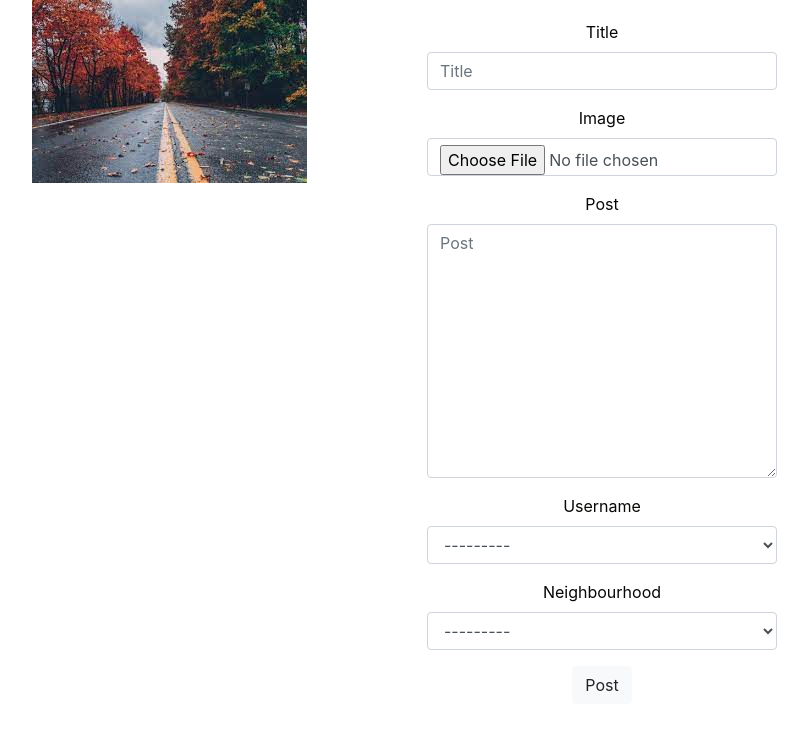
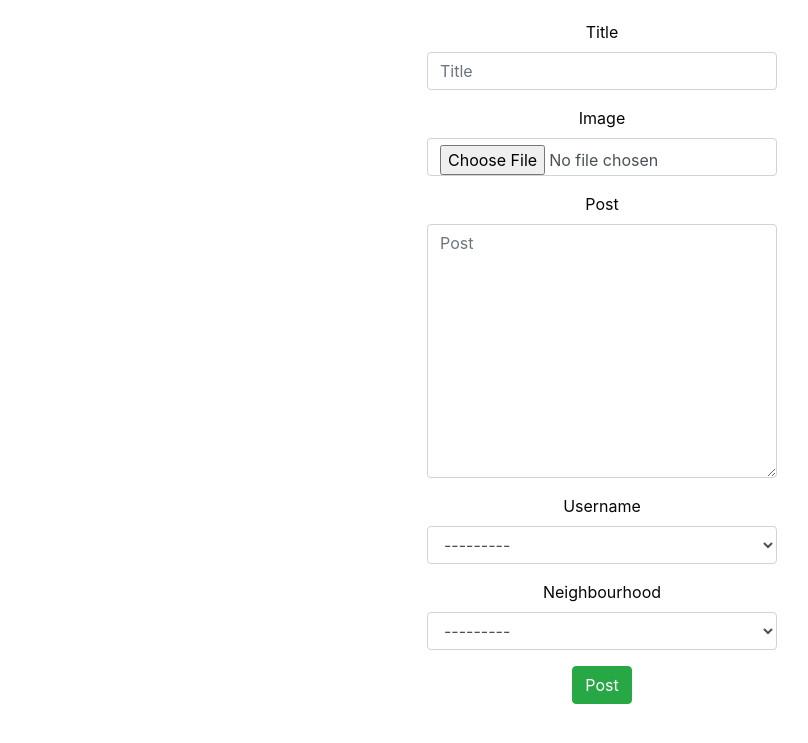
Before and after one commit to Jn-mic/Myhood, a Django app: template myneighbour/templates/post_form.html in a window 1280 px wide. Shown: the top 743 px of the page, without its empty margins (38-846 px from the left). Run offline with Django 3.2, Linux system fonts and the light colour scheme; the template is opened without the code that fills it: values that come from a table or form of the project are taken from there, others are empty; some libraries are stand-ins or nearby versions.

```diff
--- a/myneighbour/templates/post.html
+++ b/myneighbour/templates/post.html
@@ -7,7 +7,7 @@
   </div>
   <div class="text-center">
     <a href="{% url 'new-post' %}">
-      <button class="btn btn-primary" style="height:50px;  margin-top: -6px;">Post an Update</button>
+      <button class="btn btn-success" style="height:50px;  margin-top: -6px;">Post an Update</button>
     </a>
   </div>
   <div class="row">
--- a/myneighbour/templates/post_form.html
+++ b/myneighbour/templates/post_form.html
@@ -2,7 +2,7 @@
 {% load bootstrap4 %}
 {% load static %}
 {% block content %}
-<div class="container" style="background-image:url('/static/bg1.jpeg'); height:auto; background-repeat: no-repeat;">
+<div class="container" style=" height:auto; background-repeat: no-repeat;">
     <div class="row" style="color:#060805">
         <div class="col-md-4 phone-section">
         </div>
@@ -20,7 +20,7 @@
                             {% bootstrap_form form %}
 
                             <div class="form-group">
-                                <input type="submit" class="btn btn-light login-button" value="Post">
+                                <input type="submit" class="btn btn-success login-button" value="Post">
                             </div>
                             <input type="hidden" name="next" value="/">
                         </form>
--- a/myneighbour/templates/user_profile.html
+++ b/myneighbour/templates/user_profile.html
@@ -2,7 +2,7 @@
 {% load static %}
 {% block content %}
 
-<div class="container" style="color:hsl(120, 91%, 49%); background-repeat: no-repeat;">
+<div class="container" style="color:hsl(120, 12%, 5%);">
   <div class="row"> <br><br>
     <div class="col-md-12"></div>
   </div>
@@ -12,7 +12,7 @@
     </div>
     <p style="font-size: 22px; font-weight:bold;margin:auto; padding:2px;">{{profile.username}}</p>
     <p class="card-text" style="font-size:20px;font-weight:bold;">{{profile.description |safe}}</p>
-    <p class="card-text" style="font-size:18px;color:white;font-weight:bold;">Email: {{profile.email}}</p>
+    <p class="card-text" style="font-size:18px;color:rgb(219, 211, 211);font-weight:bold;">Email: {{profile.email}}</p>
 
   </div>
 
```
